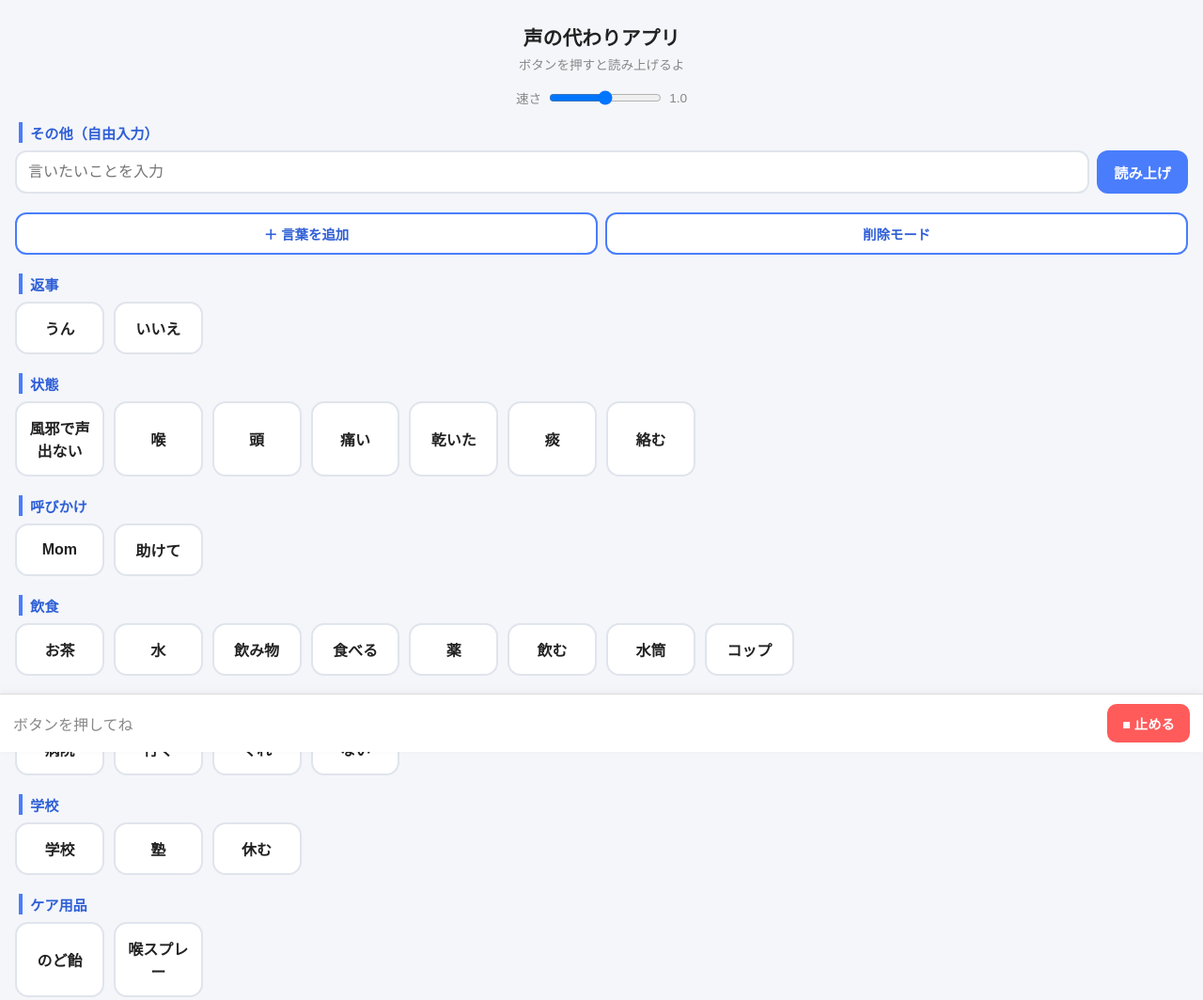
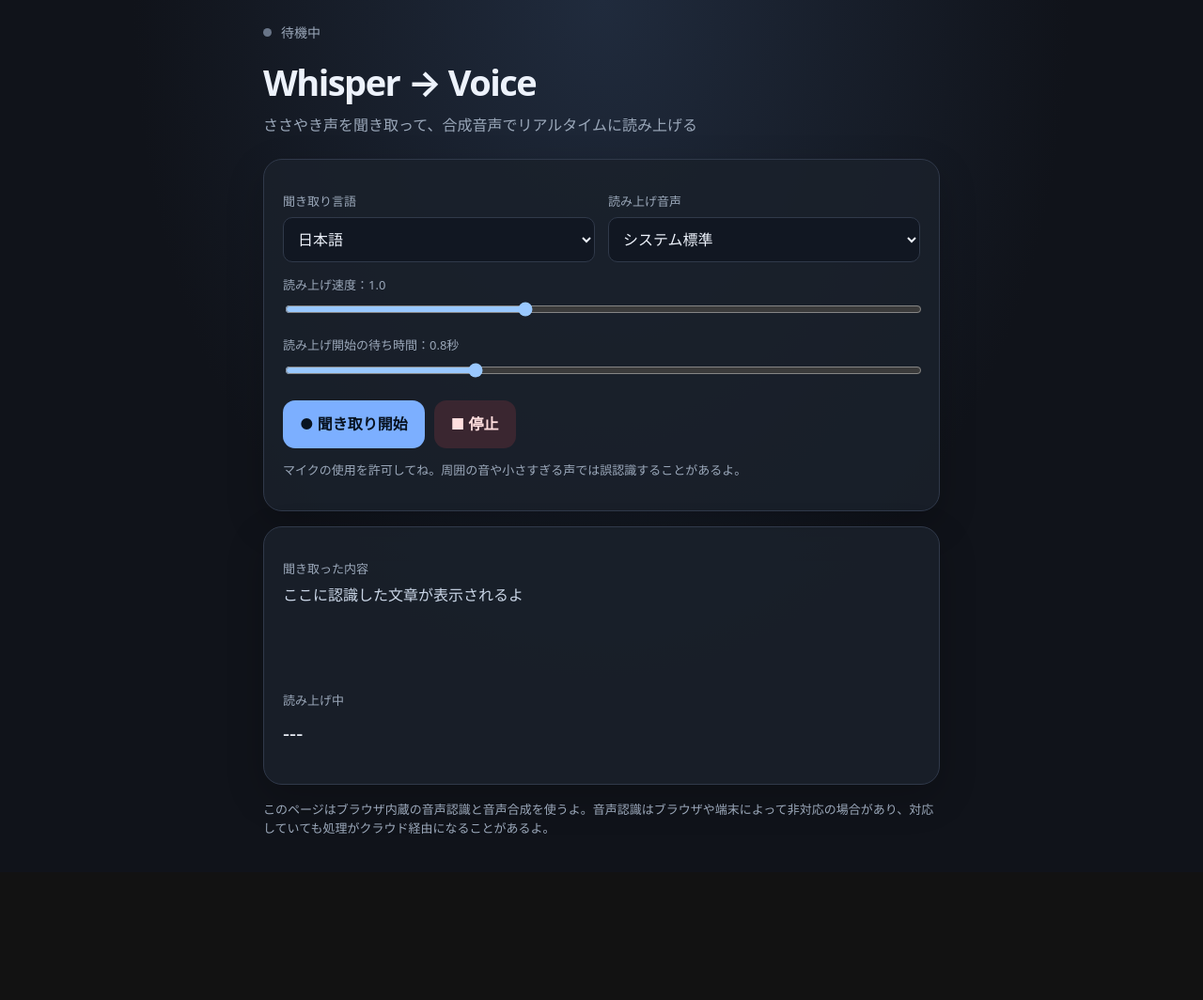
Before and after one commit to kassy-exe/voice-app, a plain HTML site: page index.html in a window 1280 px wide. Shown: the top 1064 px of the page at 94% size. After the commit the page ends 928 px from the top, so only its background shows below. Drawn offline with Linux system fonts and the light colour scheme.

Commit message:
Add files via upload

```diff
--- a/index.html
+++ b/index.html
@@ -1,477 +1,164 @@
-<!DOCTYPE html>
+<!doctype html>
 <html lang="ja">
 <head>
-<meta charset="UTF-8">
-<meta name="viewport" content="width=device-width, initial-scale=1.0">
-<title>声の代わりアプリ</title>
+<meta charset="utf-8">
+<meta name="viewport" content="width=device-width,initial-scale=1">
+<meta name="theme-color" content="#10131a">
+<title>Whisper → Voice</title>
 <style>
-  :root {
-    --bg: #f4f6fa;
-    --card: #ffffff;
-    --accent: #4a7dfc;
-    --accent-dark: #2f5fd6;
-    --text: #222;
-    --sub: #888;
-  }
-  * { box-sizing: border-box; }
-  body {
-    margin: 0;
-    font-family: "Hiragino Sans", "Yu Gothic", sans-serif;
-    background: var(--bg);
-    color: var(--text);
-    padding: 16px;
-    padding-bottom: 100px;
-  }
-  h1 {
-    font-size: 1.3rem;
-    text-align: center;
-    margin: 8px 0 4px;
-  }
-  .sub {
-    text-align: center;
-    color: var(--sub);
-    font-size: 0.85rem;
-    margin-bottom: 16px;
-  }
-  .section {
-    margin-bottom: 20px;
-  }
-  .section-title {
-    font-size: 0.95rem;
-    font-weight: bold;
-    color: var(--accent-dark);
-    margin: 0 0 8px 4px;
-    border-left: 4px solid var(--accent);
-    padding-left: 8px;
-  }
-  .grid {
-    display: grid;
-    grid-template-columns: repeat(auto-fill, minmax(90px, 1fr));
-    gap: 10px;
-  }
-  button.word {
-    background: var(--card);
-    border: 2px solid #e0e4ec;
-    border-radius: 14px;
-    padding: 14px 8px;
-    font-size: 1rem;
-    font-weight: 600;
-    color: var(--text);
-    cursor: pointer;
-    transition: transform 0.08s ease, background 0.15s ease, border-color 0.15s ease;
-    -webkit-tap-highlight-color: transparent;
-  }
-  button.word:active {
-    transform: scale(0.94);
-    background: var(--accent);
-    color: #fff;
-    border-color: var(--accent-dark);
-  }
-  #bar {
-    position: fixed;
-    bottom: 0;
-    left: 0;
-    right: 0;
-    background: #fff;
-    border-top: 1px solid #ddd;
-    padding: 10px 14px;
-    display: flex;
-    align-items: center;
-    gap: 10px;
-    box-shadow: 0 -2px 8px rgba(0,0,0,0.05);
-  }
-  #lastText {
-    flex: 1;
-    font-size: 1rem;
-    color: var(--sub);
-    overflow: hidden;
-    text-overflow: ellipsis;
-    white-space: nowrap;
-  }
-  #stopBtn {
-    background: #ff5b5b;
-    color: #fff;
-    border: none;
-    border-radius: 10px;
-    padding: 10px 16px;
-    font-size: 0.9rem;
-    font-weight: bold;
-  }
-  #speedRow {
-    display: flex;
-    align-items: center;
-    gap: 6px;
-    justify-content: center;
-    margin-bottom: 16px;
-    font-size: 0.85rem;
-    color: var(--sub);
-  }
-  #speedRow input {
-    width: 120px;
-  }
-  #freeInputRow {
-    display: flex;
-    gap: 8px;
-  }
-  #freeInput {
-    flex: 1;
-    padding: 12px;
-    border: 2px solid #e0e4ec;
-    border-radius: 12px;
-    font-size: 1rem;
-  }
-  #freeSpeakBtn {
-    background: var(--accent);
-    color: #fff;
-    border: none;
-    border-radius: 12px;
-    padding: 0 18px;
-    font-size: 0.95rem;
-    font-weight: bold;
-    white-space: nowrap;
-  }
-  #freeSpeakBtn:active {
-    background: var(--accent-dark);
-  }
-
-  .wrap { position: relative; }
-  .wrap { display: flex; }
-  .wrap button.word { width: 100%; height: 100%; }
-  .del {
-    position: absolute; top: -6px; right: -6px;
-    width: 24px; height: 24px; border-radius: 50%;
-    border: none; background: #ff5b5b; color: #fff;
-    font-size: 14px; line-height: 24px; padding: 0; display: none;
-  }
-  body.editing .del { display: block; }
-  body.editing button.word.custom { border-style: dashed; border-color: #ff5b5b; }
-  #addBox {
-    background: var(--card); border: 2px solid #e0e4ec; border-radius: 14px;
-    padding: 12px; display: none; flex-direction: column; gap: 8px;
-  }
-  #addBox.open { display: flex; }
-  #addBox input, #addBox select {
-    padding: 10px; border: 2px solid #e0e4ec; border-radius: 10px;
-    font-size: 1rem; width: 100%; background: #fff;
-  }
-  .toolRow { display: flex; gap: 8px; margin-bottom: 20px; }
-  .toolRow button, #addSubmit {
-    flex: 1; background: var(--card); border: 2px solid var(--accent);
-    color: var(--accent-dark); border-radius: 12px; padding: 10px;
-    font-size: 0.9rem; font-weight: bold;
-  }
-  #addSubmit { background: var(--accent); color: #fff; }
-  body.editing #editToggle { background: #ff5b5b; border-color: #ff5b5b; color: #fff; }
-  .hint { font-size: 0.75rem; color: var(--sub); }
+:root{color-scheme:dark;--bg:#10131a;--panel:#1a202b;--line:#30394a;--text:#edf2fb;--muted:#9ba8ba;--accent:#7cafff;--red:#ff7777}
+*{box-sizing:border-box}
+body{margin:0;min-height:100vh;background:radial-gradient(ellipse at top,#202b3d 0,#10131a 55%);color:var(--text);font:16px/1.55 system-ui,-apple-system,"Hiragino Kaku Gothic ProN",sans-serif;padding:24px}
+main{max-width:720px;margin:0 auto}
+h1{font-size:clamp(26px,6vw,38px);margin:12px 0 4px;letter-spacing:-.04em}
+.sub{color:var(--muted);margin:0 0 24px}
+.panel{background:#1a202bdf;border:1px solid var(--line);border-radius:20px;padding:20px;margin:16px 0;box-shadow:0 14px 40px #0003}
+.status{display:flex;align-items:center;gap:10px;color:var(--muted);font-size:14px}
+.dot{width:9px;height:9px;border-radius:50%;background:#697588}
+.dot.live{background:#67dc9b;box-shadow:0 0 14px #67dc9b88}
+button,select,input{font:inherit}
+button{border:0;border-radius:13px;padding:13px 18px;font-weight:700;cursor:pointer}
+.primary{background:var(--accent);color:#081321}
+.stop{background:#3a2630;color:#ffdede}
+.controls{display:flex;gap:10px;flex-wrap:wrap;margin-top:18px}
+label{display:block;color:var(--muted);font-size:13px;margin:14px 0 6px}
+select,input[type=range]{width:100%}
+select{background:#111722;color:var(--text);border:1px solid var(--line);padding:11px;border-radius:10px}
+.grid{display:grid;grid-template-columns:1fr 1fr;gap:14px}
+.transcript{min-height:100px;white-space:pre-wrap;color:#cbd7e8}
+.output{font-size:22px;min-height:52px;white-space:pre-wrap}
+.small{font-size:13px;color:var(--muted)}
+.warning{color:#ffd38b}
+@media(max-width:520px){body{padding:16px}.grid{grid-template-columns:1fr}.panel{padding:16px}}
 </style>
 </head>
 <body>
+<main>
+  <div class="status"><span class="dot" id="dot"></span><span id="status">待機中</span></div>
+  <h1>Whisper → Voice</h1>
+  <p class="sub">ささやき声を聞き取って、合成音声でリアルタイムに読み上げる</p>
 
-<h1>声の代わりアプリ</h1>
-<div class="sub">ボタンを押すと読み上げるよ</div>
+  <section class="panel">
+    <div class="grid">
+      <div><label for="lang">聞き取り言語</label>
+        <select id="lang"><option value="ja-JP">日本語</option><option value="en-US">English</option></select>
+      </div>
+      <div><label for="voice">読み上げ音声</label><select id="voice"><option value="">システム標準</option></select></div>
+    </div>
+    <label for="rate">読み上げ速度：<span id="rateVal">1.0</span></label>
+    <input id="rate" type="range" min=".7" max="1.5" step=".1" value="1">
+    <label for="delay">読み上げ開始の待ち時間：<span id="delayVal">0.8秒</span></label>
+    <input id="delay" type="range" min=".3" max="2" step=".1" value=".8">
+    <div class="controls">
+      <button class="primary" id="start">● 聞き取り開始</button>
+      <button class="stop" id="stop" disabled>■ 停止</button>
+    </div>
+    <p class="small">マイクの使用を許可してね。周囲の音や小さすぎる声では誤認識することがあるよ。</p>
+  </section>
 
-<div id="speedRow">
-  速さ
-  <input type="range" id="rate" min="0.5" max="1.5" step="0.1" value="1">
-  <span id="rateVal">1.0</span>
-</div>
+  <section class="panel">
+    <label>聞き取った内容</label>
+    <div class="transcript" id="heard">ここに認識した文章が表示されるよ</div>
+    <label>読み上げ中</label>
+    <div class="output" id="spoken">---</div>
+  </section>
+  <p class="small warning" id="compat"></p>
+  <p class="small">このページはブラウザ内蔵の音声認識と音声合成を使うよ。音声認識はブラウザや端末によって非対応の場合があり、対応していても処理がクラウド経由になることがあるよ。</p>
+</main>
+<script>
+(() => {
+  const SpeechRecognition = window.SpeechRecognition || window.webkitSpeechRecognition;
+  const $ = id => document.getElementById(id);
+  const startBtn=$('start'), stopBtn=$('stop'), dot=$('dot'), status=$('status');
+  const heard=$('heard'), spoken=$('spoken'), compat=$('compat');
+  let recognition=null, running=false, timer=null, pending='', lastFinal='', voices=[];
 
-<div class="section">
-  <div class="section-title">その他（自由入力）</div>
-  <div id="freeInputRow">
-    <input type="text" id="freeInput" placeholder="言いたいことを入力">
-    <button id="freeSpeakBtn">読み上げ</button>
-  </div>
-</div>
+  function loadVoices(){
+    voices=speechSynthesis.getVoices();
+    const select=$('voice'), old=select.value;
+    select.innerHTML='<option value="">システム標準</option>';
+    voices.forEach((v,i)=>{
+      const o=document.createElement('option'); o.value=String(i); o.textContent=v.name+' ('+v.lang+')'; select.appendChild(o);
+    });
+    if(old) select.value=old;
+  }
+  loadVoices();
+  if('onvoiceschanged' in speechSynthesis) speechSynthesis.onvoiceschanged=loadVoices;
 
-<div class="toolRow">
-  <button id="addToggle">＋ 言葉を追加</button>
-  <button id="editToggle">削除モード</button>
-</div>
+  $('rate').addEventListener('input',()=> $('rateVal').textContent=Number($('rate').value).toFixed(1));
+  $('delay').addEventListener('input',()=> $('delayVal').textContent=Number($('delay').value).toFixed(1)+'秒');
 
-<div class="section">
-  <div id="addBox">
-    <input type="text" id="addLabel" placeholder="ボタンの表示（例：トイレ）">
-    <input type="text" id="addSpeak" placeholder="読み方（空なら表示と同じ）">
-    <div class="hint">読み間違えるときは、ひらがなで読み方を入れてね</div>
-    <select id="addCat"></select>
-    <input type="text" id="addNewCat" placeholder="新しいカテゴリ名" style="display:none">
-    <button id="addSubmit">追加する</button>
-  </div>
-</div>
-
-<div id="buttons"></div>
-
-<div id="bar">
-  <div id="lastText">ボタンを押してね</div>
-  <button id="stopBtn">■ 止める</button>
-</div>
-
-<script>
-const categories = [
-  {
-    title: "返事",
-    words: [
-      { label: "うん", speak: "うん" },
-      { label: "いいえ", speak: "いいえ" },
-    ]
-  },
-  {
-    title: "状態",
-    words: [
-      { label: "風邪で声出ない", speak: "風邪で声が出ない" },
-      { label: "喉", speak: "喉" },
-      { label: "頭", speak: "頭" },
-      { label: "痛い", speak: "痛い" },
-      { label: "乾いた", speak: "乾いた" },
-      { label: "痰", speak: "痰" },
-      { label: "絡む", speak: "絡む" },
-    ]
-  },
-  {
-    title: "呼びかけ",
-    words: [
-      { label: "Mom", speak: "ままー" },
-      { label: "助けて", speak: "助けて" },
-    ]
-  },
-  {
-    title: "飲食",
-    words: [
-      { label: "お茶", speak: "お茶" },
-      { label: "水", speak: "水" },
-      { label: "飲み物", speak: "飲み物" },
-      { label: "食べる", speak: "食べる" },
-      { label: "薬", speak: "薬" },
-      { label: "飲む", speak: "飲む" },
-      { label: "水筒", speak: "水筒" },
-      { label: "コップ", speak: "コップ" },
-    ]
-  },
-  {
-    title: "対応",
-    words: [
-      { label: "病院", speak: "病院" },
-      { label: "行く", speak: "いく" },
-      { label: "くれ", speak: "くれ" },
-      { label: "ない", speak: "ない" },
-    ]
-  },
-  {
-    title: "学校",
-    words: [
-      { label: "学校", speak: "学校" },
-      { label: "塾", speak: "塾" },
-      { label: "休む", speak: "休む" },
-    ]
-  },
-  {
-    title: "ケア用品",
-    words: [
-      { label: "のど飴", speak: "のど飴" },
-      { label: "喉スプレー", speak: "喉スプレー" },
-    ]
-  },
-  {
-    title: "挨拶",
-    words: [
-      { label: "行ってらっしゃい", speak: "いってらっしゃい" },
-      { label: "おかえり", speak: "おかえり" },
-      { label: "ただいま", speak: "ただいま" },
-      { label: "行ってきます", speak: "いってきます" },
-      { label: "ありがとう", speak: "ありがとう" },
-    ]
-  },
-];
-
-const container = document.getElementById("buttons");
-const lastText = document.getElementById("lastText");
-const rateInput = document.getElementById("rate");
-const rateVal = document.getElementById("rateVal");
-
-rateInput.addEventListener("input", () => {
-  rateVal.textContent = parseFloat(rateInput.value).toFixed(1);
-});
-
-const STORAGE_KEY = "voiceApp.customWords.v1";
-const NEW_CAT = "__new__";
-let customWords = loadCustom();
-
-function loadCustom() {
-  try {
-    const raw = localStorage.getItem(STORAGE_KEY);
-    const arr = raw ? JSON.parse(raw) : [];
-    return Array.isArray(arr) ? arr : [];
-  } catch (e) {
-    return [];
+  function say(text){
+    const clean=text.trim();
+    if(!clean) return;
+    speechSynthesis.cancel();
+    const u=new SpeechSynthesisUtterance(clean);
+    u.lang=$('lang').value;
+    u.rate=Number($('rate').value);
+    const i=$('voice').value;
+    if(i!=='' && voices[Number(i)]) u.voice=voices[Number(i)];
+    u.onstart=()=>spoken.textContent=clean;
+    u.onerror=()=>{status.textContent=running?'聞き取り中（読み上げエラー）':'停止中';};
+    speechSynthesis.speak(u);
   }
-}
-
-function saveCustom() {
-  try {
-    localStorage.setItem(STORAGE_KEY, JSON.stringify(customWords));
-  } catch (e) {
-    alert("保存できなかった（プライベートモードかも）");
+  function queueSpeech(text){
+    pending=(pending+' '+text).trim();
+    clearTimeout(timer);
+    timer=setTimeout(()=>{
+      const phrase=pending; pending='';
+      if(phrase) say(phrase);
+    },Number($('delay').value)*1000);
   }
-}
-
-function buildView() {
-  // 既定カテゴリ + 追加分を結合
-  const merged = categories.map(c => ({ title: c.title, words: c.words.map(w => ({ ...w })) }));
-  customWords.forEach(cw => {
-    let cat = merged.find(c => c.title === cw.cat);
-    if (!cat) {
-      cat = { title: cw.cat, words: [] };
-      merged.push(cat);
+  function setRunning(value){
+    running=value; dot.classList.toggle('live',value);
+    status.textContent=value?'聞き取り中':'停止中';
+    startBtn.disabled=value; stopBtn.disabled=!value;
+  }
+  function stop(){
+    running=false; clearTimeout(timer); pending='';
+    if(recognition){try{recognition.stop()}catch(e){}}
+    speechSynthesis.cancel(); setRunning(false);
+  }
+  startBtn.addEventListener('click',()=>{
+    if(!SpeechRecognition){
+      compat.textContent='このブラウザは音声認識に対応していないみたい。Chromeなど対応ブラウザで試してね。';
+      return;
     }
-    cat.words.push({ label: cw.label, speak: cw.speak, id: cw.id });
+    if(running) return;
+    recognition=new SpeechRecognition();
+    recognition.lang=$('lang').value;
+    recognition.continuous=true;
+    recognition.interimResults=false;
+    recognition.maxAlternatives=1;
+    recognition.onresult=(event)=>{
+      let added='';
+      for(let i=event.resultIndex;i<event.results.length;i++){
+        if(event.results[i].isFinal){
+          const text=event.results[i][0].transcript.trim();
+          if(text && text!==lastFinal){added+=text+' ';lastFinal=text;}
+        }
+      }
+      if(added){heard.textContent=added.trim();queueSpeech(added);}
+    };
+    recognition.onerror=(event)=>{
+      if(event.error==='not-allowed' || event.error==='service-not-allowed'){
+        compat.textContent='マイクの使用が許可されていないよ。ブラウザのサイト設定でマイクを許可してね。';
+        stop();
+      } else if(event.error!=='no-speech'){
+        status.textContent='認識エラー：'+event.error;
+      }
+    };
+    recognition.onend=()=>{
+      if(running){try{recognition.start()}catch(e){}}
+      else setRunning(false);
+    };
+    lastFinal=''; heard.textContent='聞き取り中…'; spoken.textContent='---'; compat.textContent='';
+    try{recognition.start();setRunning(true)}
+    catch(e){compat.textContent='音声認識を開始できなかったよ。ページを再読み込みして試してね。'}
   });
-  return merged;
-}
-
-function render() {
-  container.innerHTML = "";
-  buildView().forEach(cat => {
-    const section = document.createElement("div");
-    section.className = "section";
-
-    const title = document.createElement("div");
-    title.className = "section-title";
-    title.textContent = cat.title;
-    section.appendChild(title);
-
-    const grid = document.createElement("div");
-    grid.className = "grid";
-
-    cat.words.forEach(w => {
-      const wrap = document.createElement("div");
-      wrap.className = "wrap";
-
-      const btn = document.createElement("button");
-      btn.className = "word" + (w.id ? " custom" : "");
-      btn.textContent = w.label;
-      btn.addEventListener("click", () => {
-        if (document.body.classList.contains("editing")) return;
-        speak(w.speak, w.label);
-      });
-      wrap.appendChild(btn);
-
-      if (w.id) {
-        const del = document.createElement("button");
-        del.className = "del";
-        del.textContent = "×";
-        del.addEventListener("click", () => {
-          if (!confirm("「" + w.label + "」を消す？")) return;
-          customWords = customWords.filter(c => c.id !== w.id);
-          saveCustom();
-          render();
-          refreshCatSelect();
-        });
-        wrap.appendChild(del);
-      }
-      grid.appendChild(wrap);
-    });
-
-    section.appendChild(grid);
-    container.appendChild(section);
-  });
-}
-
-// --- 追加フォーム ---
-const addBox = document.getElementById("addBox");
-const addLabel = document.getElementById("addLabel");
-const addSpeak = document.getElementById("addSpeak");
-const addCat = document.getElementById("addCat");
-const addNewCat = document.getElementById("addNewCat");
-
-function refreshCatSelect() {
-  const prev = addCat.value;
-  const titles = buildView().map(c => c.title);
-  addCat.innerHTML = "";
-  titles.forEach(t => {
-    const o = document.createElement("option");
-    o.value = t;
-    o.textContent = t;
-    addCat.appendChild(o);
-  });
-  const o = document.createElement("option");
-  o.value = NEW_CAT;
-  o.textContent = "＋ 新しいカテゴリ";
-  addCat.appendChild(o);
-  if ([...addCat.options].some(op => op.value === prev)) addCat.value = prev;
-  addNewCat.style.display = addCat.value === NEW_CAT ? "block" : "none";
-}
-
-addCat.addEventListener("change", () => {
-  addNewCat.style.display = addCat.value === NEW_CAT ? "block" : "none";
-});
-
-document.getElementById("addToggle").addEventListener("click", () => {
-  addBox.classList.toggle("open");
-  if (addBox.classList.contains("open")) addLabel.focus();
-});
-
-document.getElementById("editToggle").addEventListener("click", () => {
-  document.body.classList.toggle("editing");
-});
-
-document.getElementById("addSubmit").addEventListener("click", () => {
-  const label = addLabel.value.trim();
-  if (!label) { addLabel.focus(); return; }
-  const speakText = addSpeak.value.trim() || label;
-  let cat = addCat.value === NEW_CAT ? addNewCat.value.trim() : addCat.value;
-  if (!cat) cat = "マイ言葉";
-
-  customWords.push({
-    id: Date.now().toString(36) + Math.random().toString(36).slice(2, 6),
-    label, speak: speakText, cat
-  });
-  saveCustom();
-  addLabel.value = "";
-  addSpeak.value = "";
-  addNewCat.value = "";
-  render();
-  refreshCatSelect();
-  addCat.value = cat;
-  addNewCat.style.display = "none";
-  addLabel.focus();
-});
-
-render();
-refreshCatSelect();
-
-function speak(text, label) {
-  if (!("speechSynthesis" in window)) {
-    alert("この端末は音声読み上げに対応していません");
-    return;
-  }
-  window.speechSynthesis.cancel();
-  const utter = new SpeechSynthesisUtterance(text);
-  utter.lang = "ja-JP";
-  utter.rate = parseFloat(rateInput.value);
-  window.speechSynthesis.speak(utter);
-  lastText.textContent = "🔊 " + label;
-}
-
-document.getElementById("stopBtn").addEventListener("click", () => {
-  window.speechSynthesis.cancel();
-  lastText.textContent = "止めたよ";
-});
-
-const freeInput = document.getElementById("freeInput");
-const freeSpeakBtn = document.getElementById("freeSpeakBtn");
-
-function speakFree() {
-  const text = freeInput.value.trim();
-  if (!text) return;
-  speak(text, text);
-}
-
-freeSpeakBtn.addEventListener("click", speakFree);
-freeInput.addEventListener("keydown", (e) => {
-  if (e.key === "Enter") speakFree();
-});
+  stopBtn.addEventListener('click',stop);
+  window.addEventListener('beforeunload',()=>{if(recognition)recognition.stop();speechSynthesis.cancel()});
+})();
 </script>
-
 </body>
 </html>
```
